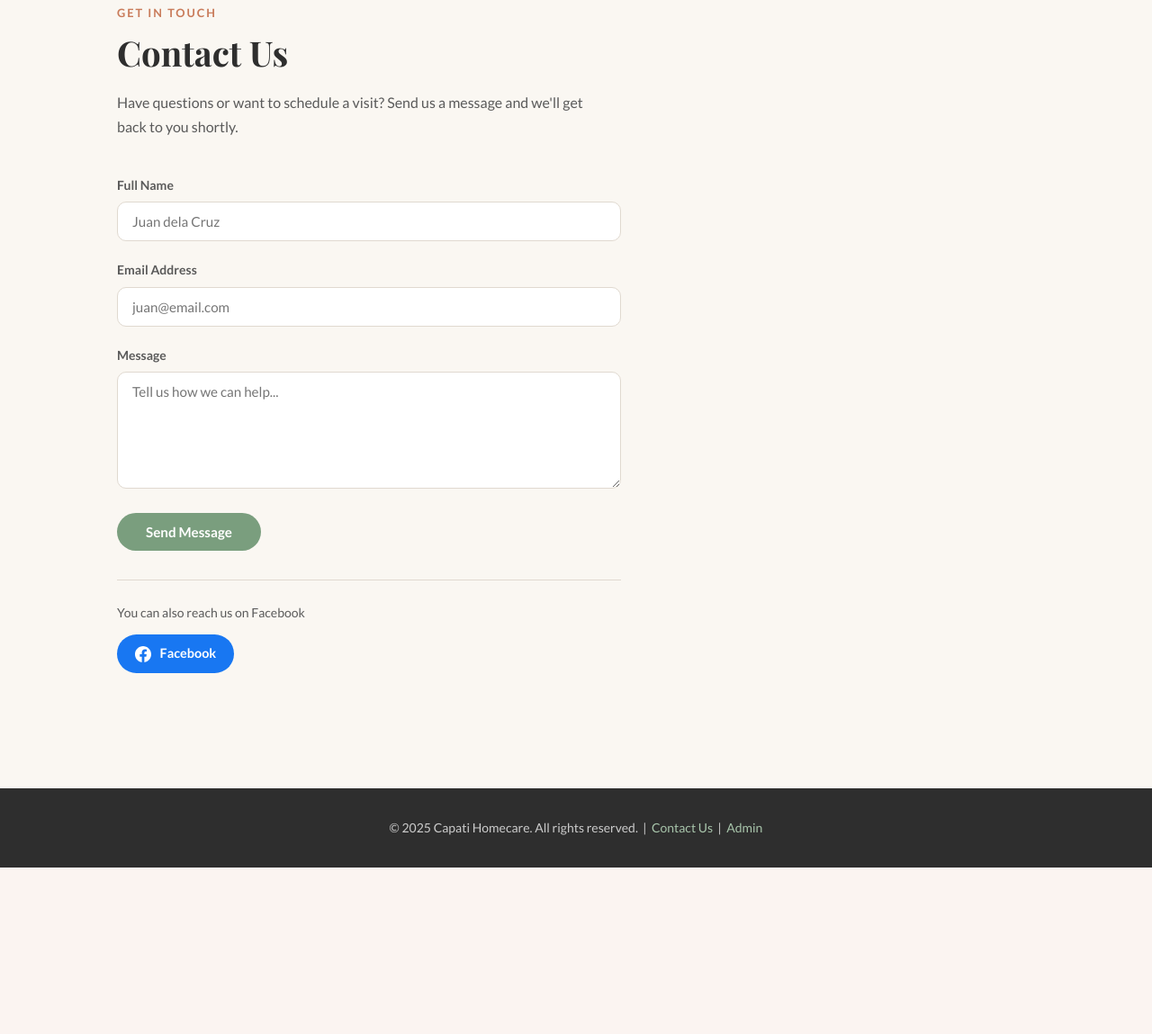
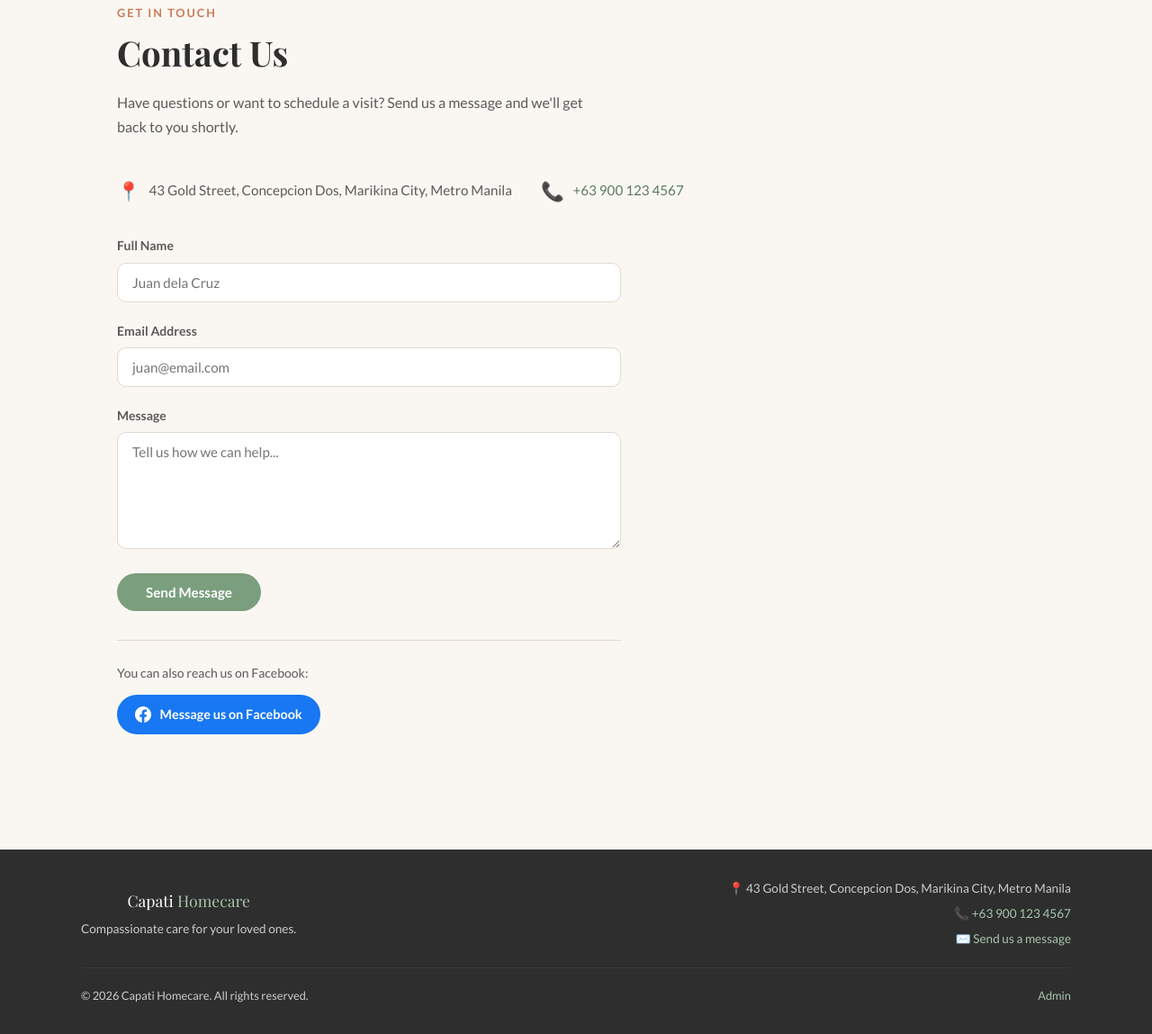
Before and after one commit to Joloham/capati-homecare-website, a Flask app: page /contact.html in a window 1280 px wide. Shown: the part 131-1280 px from the top of the page at 90% size. Before the commit the page ends 1095 px from the top, so only its background shows below. Run offline with Flask 3, Linux system fonts and the light colour scheme.

Commit message:
adding scroll animations, address/number on footer and contact page

```diff
--- a/static/components/footer.html
+++ b/static/components/footer.html
@@ -1,3 +1,17 @@
 <footer>
-  <p>© 2025 Capati Homecare. All rights reserved. &nbsp;|&nbsp; <a href="/contact.html">Contact Us</a> &nbsp;|&nbsp; <a href="/admin/login.html">Admin</a></p>
+  <div style="max-width:1100px;margin:0 auto;display:flex;flex-wrap:wrap;justify-content:space-between;align-items:center;gap:1rem;padding-bottom:1.25rem;border-bottom:1px solid #3a3a3a;margin-bottom:1.25rem;">
+    <div>
+      <div style="font-family:'Playfair Display',serif;font-size:1.1rem;color:white;margin-bottom:0.3rem;">Capati <span style="color:#A8C5AB;">Homecare</span></div>
+      <p style="font-size:0.85rem;">Compassionate care for your loved ones.</p>
+    </div>
+    <div style="font-size:0.85rem;text-align:right;">
+      <p>📍 43 Gold Street, Concepcion Dos, Marikina City, Metro Manila</p>
+      <p style="margin-top:0.3rem;">📞 <a href="tel:+639001234567" style="color:#A8C5AB;">+63 900 123 4567</a></p>
+      <p style="margin-top:0.3rem;">✉️ <a href="/contact.html" style="color:#A8C5AB;">Send us a message</a></p>
+    </div>
+  </div>
+  <div style="max-width:1100px;margin:0 auto;display:flex;flex-wrap:wrap;justify-content:space-between;font-size:0.8rem;">
+    <p>© 2026 Capati Homecare. All rights reserved.</p>
+    <p><a href="/admin/login.html" style="color:#A8C5AB;">Admin</a></p>
+  </div>
 </footer>
--- a/static/css/style.css
+++ b/static/css/style.css
@@ -463,6 +463,18 @@ section {
   border: 1px solid var(--border);
 }
 
+/* ── ANIMATIONS ── */
+.fade-in {
+  opacity: 0;
+  transform: translateY(24px);
+  transition: opacity 0.6s ease, transform 0.6s ease;
+}
+
+.fade-in.visible {
+  opacity: 1;
+  transform: translateY(0);
+}
+
 /* ── HAMBURGER ── */
 .nav-toggle {
   display: none;
--- a/static/js/components.js
+++ b/static/js/components.js
@@ -31,4 +31,19 @@ async function loadComponent(id, path) {
 document.addEventListener("DOMContentLoaded", () => {
   loadComponent("navbar-container", "/static/components/navbar.html");
   loadComponent("footer-container", "/static/components/footer.html");
+
+  // Scroll fade-in
+  const observer = new IntersectionObserver((entries) => {
+    entries.forEach(entry => {
+      if (entry.isIntersecting) {
+        entry.target.classList.add("visible");
+        observer.unobserve(entry.target);
+      }
+    });
+  }, { threshold: 0.1 });
+
+  document.querySelectorAll(".card, .pricing-card, section, .hero").forEach(el => {
+    el.classList.add("fade-in");
+    observer.observe(el);
+  });
 });
--- a/templates/contact.html
+++ b/templates/contact.html
@@ -5,6 +5,7 @@
   <meta name="viewport" content="width=device-width, initial-scale=1.0"/>
   <title>Contact – Capati Homecare</title>
   <link rel="stylesheet" href="/static/css/style.css"/>
+  <link rel="icon" type="image/svg+xml" href="/static/images/favicon.svg"/>
 </head>
 <body>
 
@@ -14,6 +15,17 @@
     <p class="section-label">Get in Touch</p>
     <h2 class="section-title">Contact Us</h2>
     <p class="section-sub">Have questions or want to schedule a visit? Send us a message and we'll get back to you shortly.</p>
+
+    <div style="display:flex;gap:2rem;flex-wrap:wrap;margin-bottom:2rem;">
+      <div style="display:flex;align-items:center;gap:0.6rem;font-size:0.95rem;color:var(--text-mid);">
+        <span style="font-size:1.3rem;">📍</span>
+        <span>43 Gold Street, Concepcion Dos, Marikina City, Metro Manila</span>
+      </div>
+      <div style="display:flex;align-items:center;gap:0.6rem;font-size:0.95rem;color:var(--text-mid);">
+        <span style="font-size:1.3rem;">📞</span>
+        <a href="tel:+639001234567" style="color:var(--sage-dark);">+63 900 123 4567</a>
+      </div>
+    </div>
 
     <div style="max-width: 560px;">
       <div class="form-group">
@@ -32,13 +44,13 @@
       <p id="form-msg" class="form-message"></p>
 
       <div style="margin-top:2rem;padding-top:1.5rem;border-top:1px solid var(--border);">
-        <p style="font-size:0.875rem;color:var(--text-mid);margin-bottom:0.75rem;">You can also reach us on Facebook</p>
+        <p style="font-size:0.875rem;color:var(--text-mid);margin-bottom:0.75rem;">You can also reach us on Facebook:</p>
         <a href="https://facebook.com/capatihomecare" target="_blank" rel="noopener noreferrer"
            style="display:inline-flex;align-items:center;gap:0.6rem;background:#1877F2;color:white;padding:0.6rem 1.25rem;border-radius:50px;font-size:0.9rem;font-weight:700;text-decoration:none;">
           <svg xmlns="http://www.w3.org/2000/svg" width="18" height="18" viewBox="0 0 24 24" fill="white">
             <path d="M24 12.073C24 5.405 18.627 0 12 0S0 5.405 0 12.073C0 18.1 4.388 23.094 10.125 24v-8.437H7.078v-3.49h3.047V9.41c0-3.025 1.791-4.697 4.533-4.697 1.312 0 2.686.236 2.686.236v2.97h-1.514c-1.491 0-1.956.93-1.956 1.886v2.267h3.328l-.532 3.49h-2.796V24C19.612 23.094 24 18.1 24 12.073z"/>
           </svg>
-          Facebook
+          Message us on Facebook
         </a>
       </div>
     </div>
```
